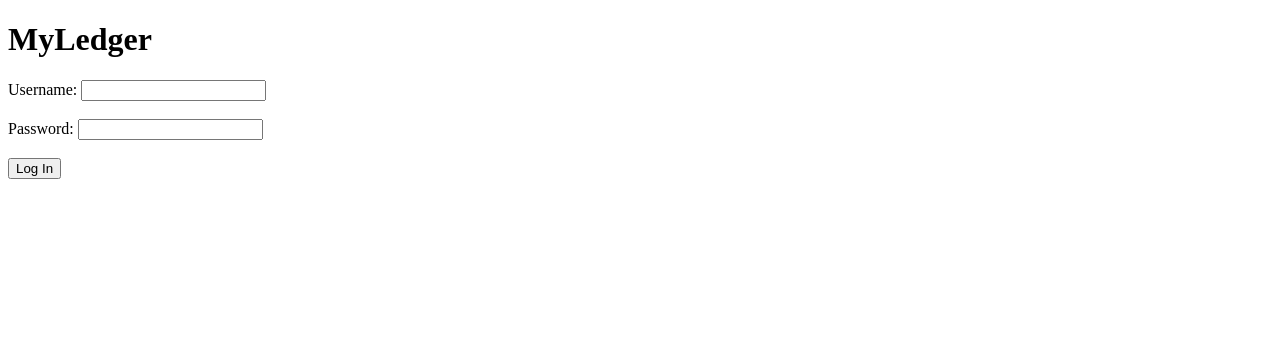
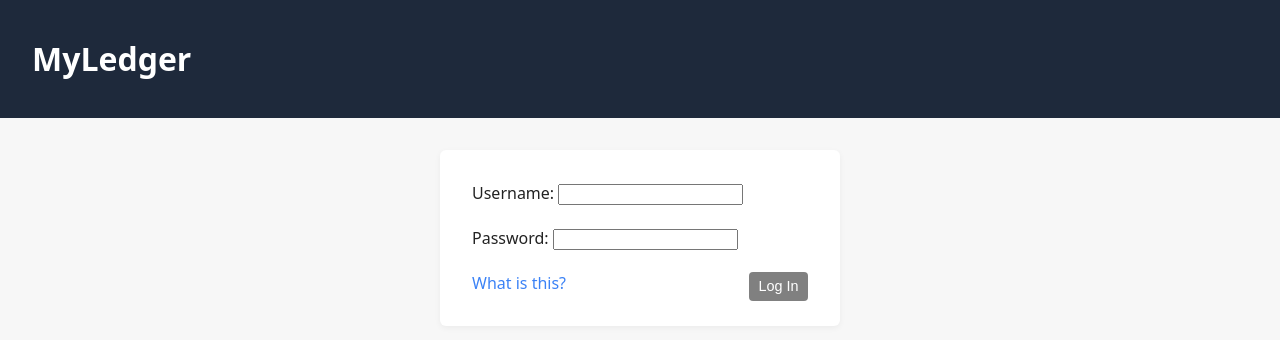
Before and after one commit to justbennett/myledger, a FastAPI app: page /login in a window 1280 px wide. Shown: the top 340 px of the page. Run offline with FastAPI, Linux system fonts and the light colour scheme.

Commit message:
Some deployment tweeks and styling the login page.

```diff
--- a/requirements.txt
+++ b/requirements.txt
@@ -0,0 +1,6 @@
+fastapi
+uvicorn
+jinja2
+itsdangerous
+python-dotenv
+python-multipart
--- a/static/css/main.css
+++ b/static/css/main.css
@@ -723,3 +723,18 @@ button {
   background: #1e293b;
   color: #cbd5e1;
 }
+
+.login-container {
+  max-width: 400px;
+  margin: 2rem auto;
+  padding: 2rem;
+  background: white;
+  border-radius: 6px;
+  box-shadow: 0 2px 6px rgba(0, 0, 0, .05);
+
+}
+
+.login-container button{
+  background: gray;
+  float: right;
+}
--- a/templates/footer.html
+++ b/templates/footer.html
@@ -7,6 +7,7 @@
         <li><a href="/journal">Journal</a></li>
         <li><a href="/add-data">Add Data</a></li>
         <li><a href="https://hledger.org/1.51/hledger.html" target="_blank">Hledger Docs</a></li>
+        <li><a href="/logout">Logout</a></li>
        </ul>
     </nav>
     <p>myHledger UI &copy; 2026</p>
--- a/templates/login.html
+++ b/templates/login.html
@@ -1,14 +1,26 @@
 <!DOCTYPE html>
+<!--Jinja Macro-->
+{% macro help_icon(link, title="Help") -%}
+  <span title="{{ title }}"><a href="{{ link }}" target="_blank">⍰</a></span>
+{%- endmacro %}
+
 <html>
 <head>
+  <title>Hledger UI</title>
+  <link rel="stylesheet" href="/static/css/main.css?v=2">
+  <link rel="icon" type="image/png" href="/static/favicon.ico">
+
     <title>MyLedger Login</title>
 </head>
 <body>
-    <h1>MyLedger</h1>
+    <header>
+        <h1>MyLedger</h1>
+    </header>
+
     {% if error %}
     <p>{{ error }}</p>
     {% endif %}
-
+<div class="login-container">
 <form method="post" action="/login">
     <form method="post" action="/login">
         <label>
@@ -27,5 +39,6 @@
 
         <button type="submit">Log In</button>
     </form>
+    <a href="https://github.com/justbennett/myledger" target="_blank">What is this?</a>
 </body>
 </html>
```
Also changed, not shown: 1 other file.
